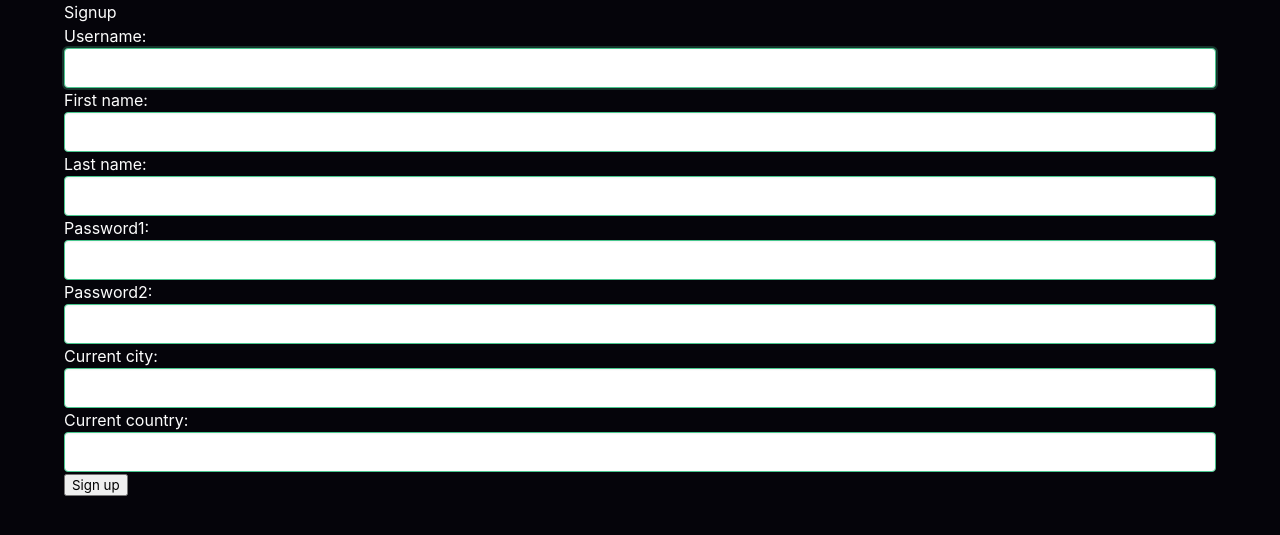
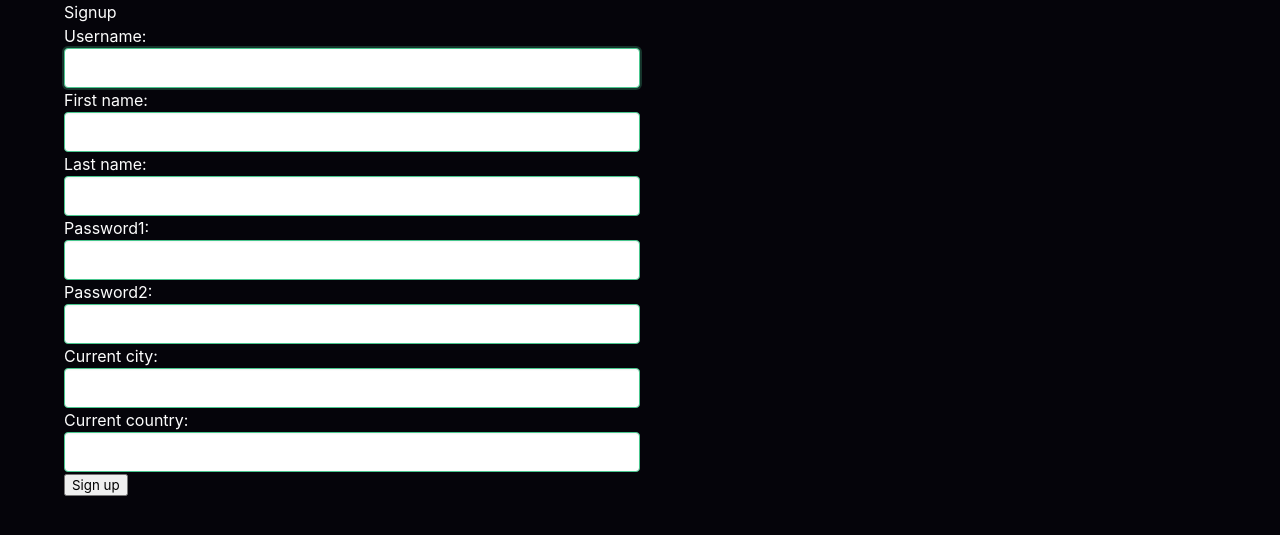
Before and after one commit to RonnellValdez/Wayfarer-DjangoPy, a Django app: page /signup/ in a window 1280 px wide. Shown: the part 52-587 px from the top of the page. Run offline with Django 3.2, Linux system fonts and the light colour scheme.

Commit message:
Added CSS styling to the sign up form to cut the width to 50% screen width

```diff
--- a/main_app/static/styles/main.css
+++ b/main_app/static/styles/main.css
@@ -18,3 +18,7 @@ body {
 .topic {
     display:inline-block;
 }
+
+#signup-form {
+    max-width: 50%;
+}
--- a/main_app/templates/registration/signup.html
+++ b/main_app/templates/registration/signup.html
@@ -6,6 +6,7 @@
 
 {{form.errors}}
 
+<div id="signup-form">
     <div class="field">
         <form action="{% url 'signup' %}" method=POST>
             {% csrf_token %} {{form.as_p}}
@@ -13,6 +14,7 @@
             <input type="hidden" value= {{ next }}>
         </form>
     </div>
+</div>
 
 
 
```
Lines whose indentation alone changed are shown as unchanged.
